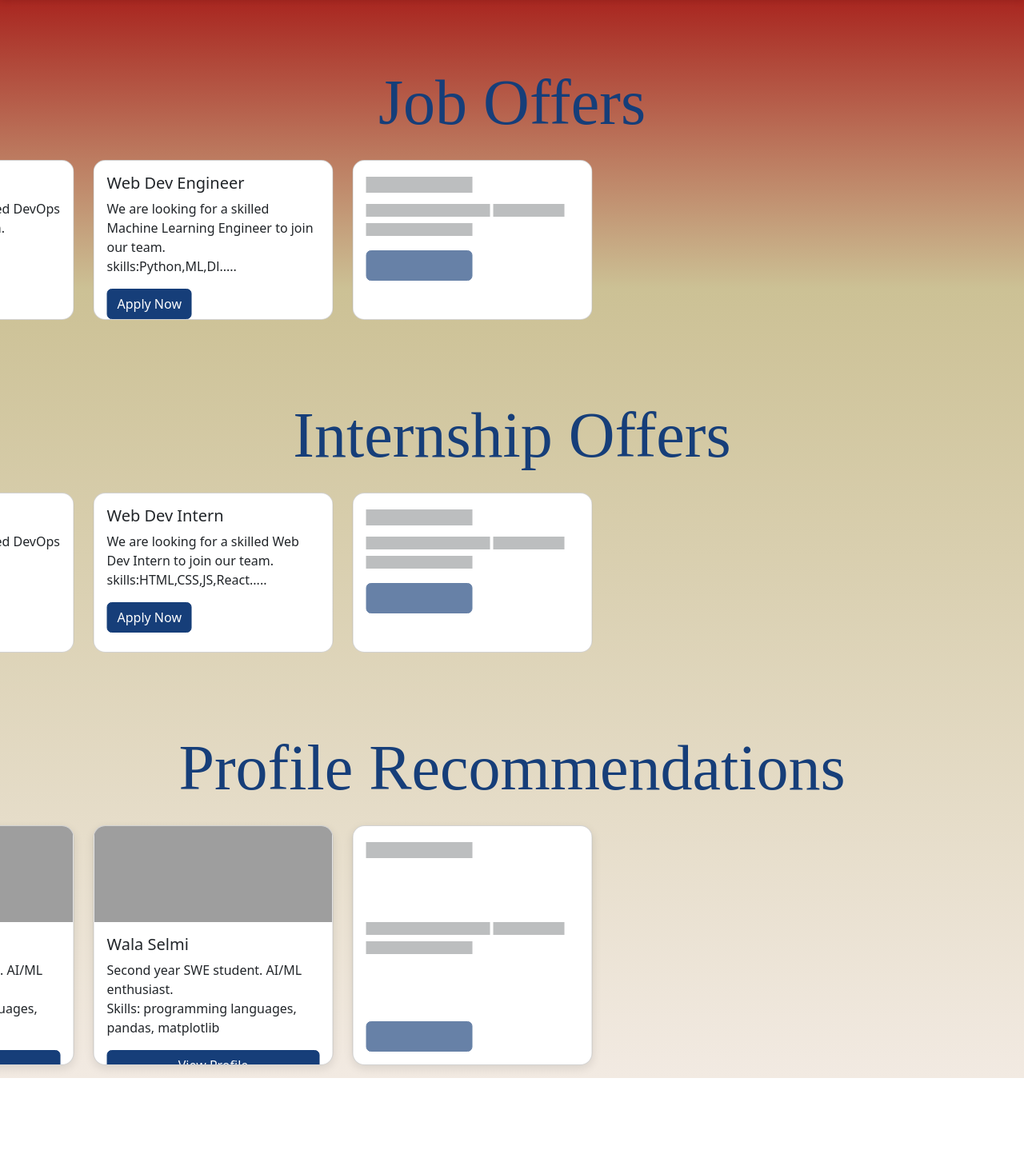
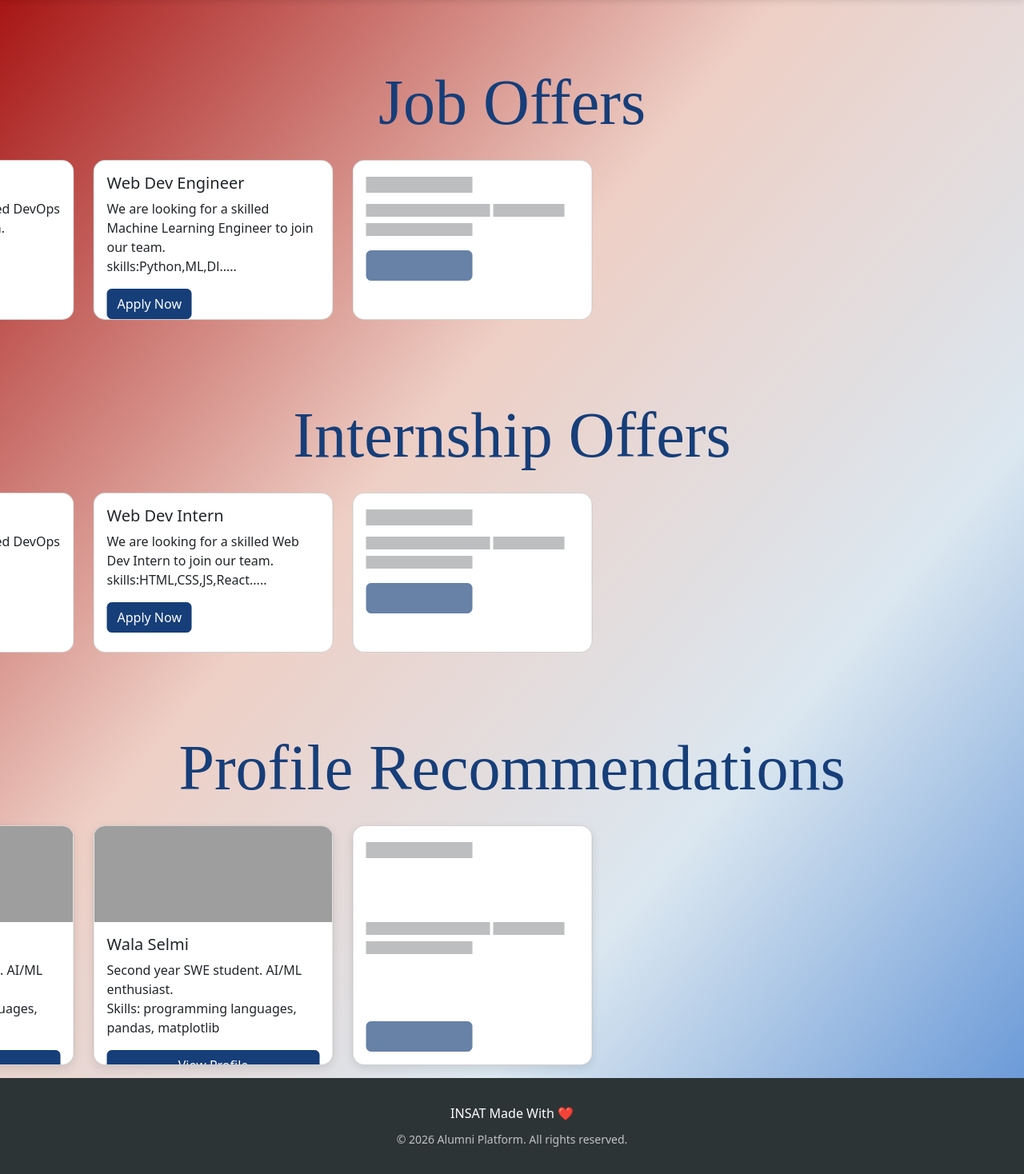
Before and after one commit to arijchebbi-del/projet-web-25-26, a PHP site: page /html/feed.html in a window 1280 px wide. Shown: the part 62-1530 px from the top of the page at 80% size. Before the commit the page ends 1410 px from the top, so only its background shows below. Run offline with PHP 8.4, Linux system fonts and the light colour scheme; grey boxes are pictures that could not be loaded.

Commit message:
changed backgroud + added footer

```diff
--- a/css/feed.css
+++ b/css/feed.css
@@ -1,10 +1,10 @@
-body{
-    background: linear-gradient(to bottom, #a30c0c, #ccc195 30%,rgb(242, 234, 226));
+body {
+    background: linear-gradient(to bottom right,  #a30c0c, #eecfc5 40%,  #dbe7f0 70%, #5b8fd4);
 }
 /*Debut taa css NAVBAR  */
 /* Alumini */
 .navbar.bg-body-tertiary .navbar-brand {
-    color: #ffffff !important; /* blue color */
+    color: #ffffff !important;
     font-family: 'Times New Roman', Times, serif !important;
      text-decoration: solid !important;
     font-size: 24px !important;
@@ -144,3 +144,18 @@ body{
     box-shadow: 0 0 25px rgba(22, 62, 121, 0.6);
     transition: transform 0.3s ease, box-shadow 0.3s ease;
 }
+.footer {
+    background-color: #2d3436;
+    color: white;
+    text-align: center;
+    padding: 2rem 0;
+}
+
+.footer p {
+    font-size: 1rem;
+    margin-bottom: 0.5rem;
+}
+
+.footer small {
+    opacity: 0.7;
+}
--- a/html/feed.html
+++ b/html/feed.html
@@ -306,7 +306,12 @@
   </div>
 </div>
 <!--lreddit style mezel-->
-
+<footer class="footer">
+        <div class="container">
+            <p>INSAT Made With ❤️</p>
+            <small>&copy; 2026 Alumni Platform. All rights reserved.</small>
+        </div>
+    </footer>
 
   <!-- Bootstrap JS -->
   <script src="../bootstrap/dict/js/bootstrap.bundle.min.js"></script>
```
